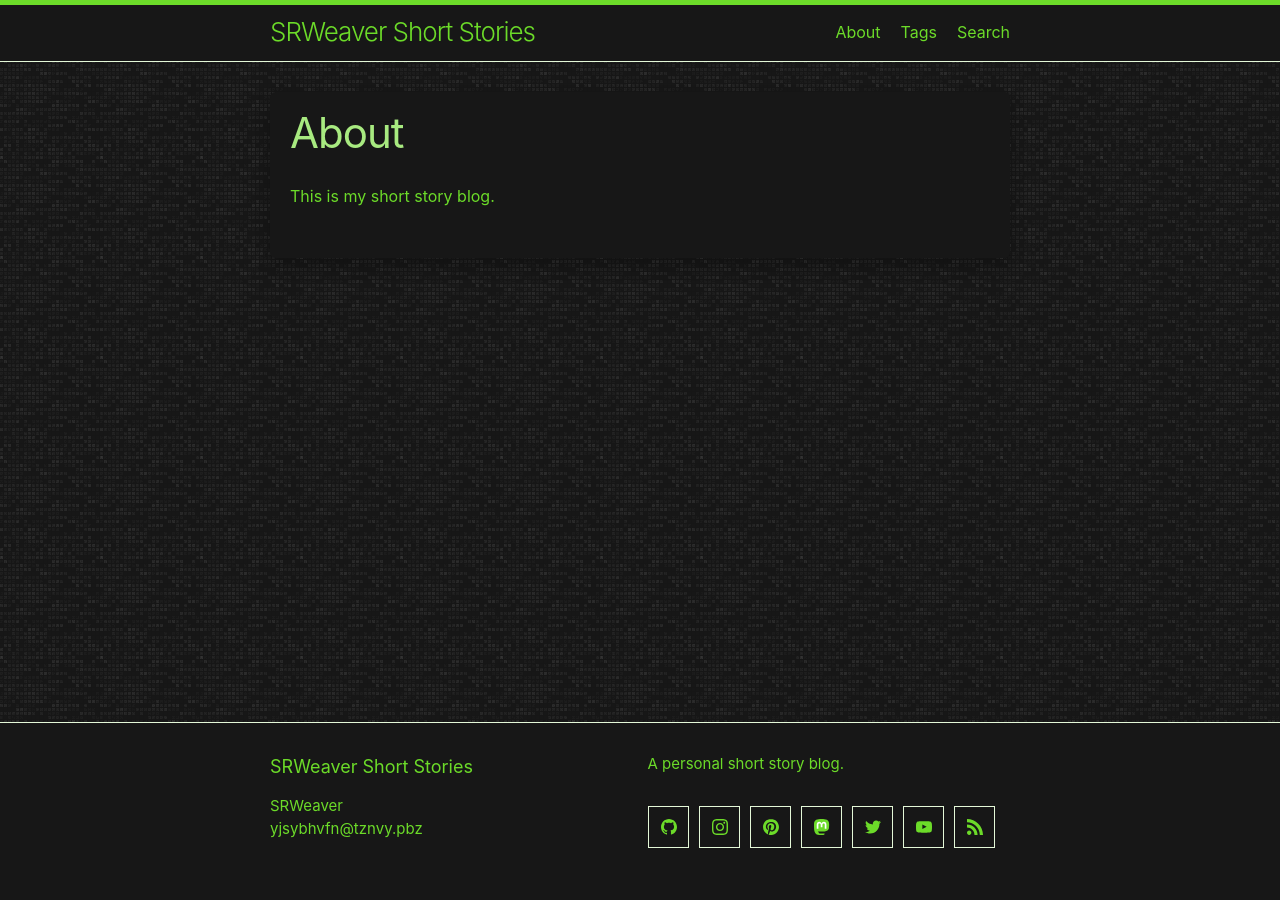
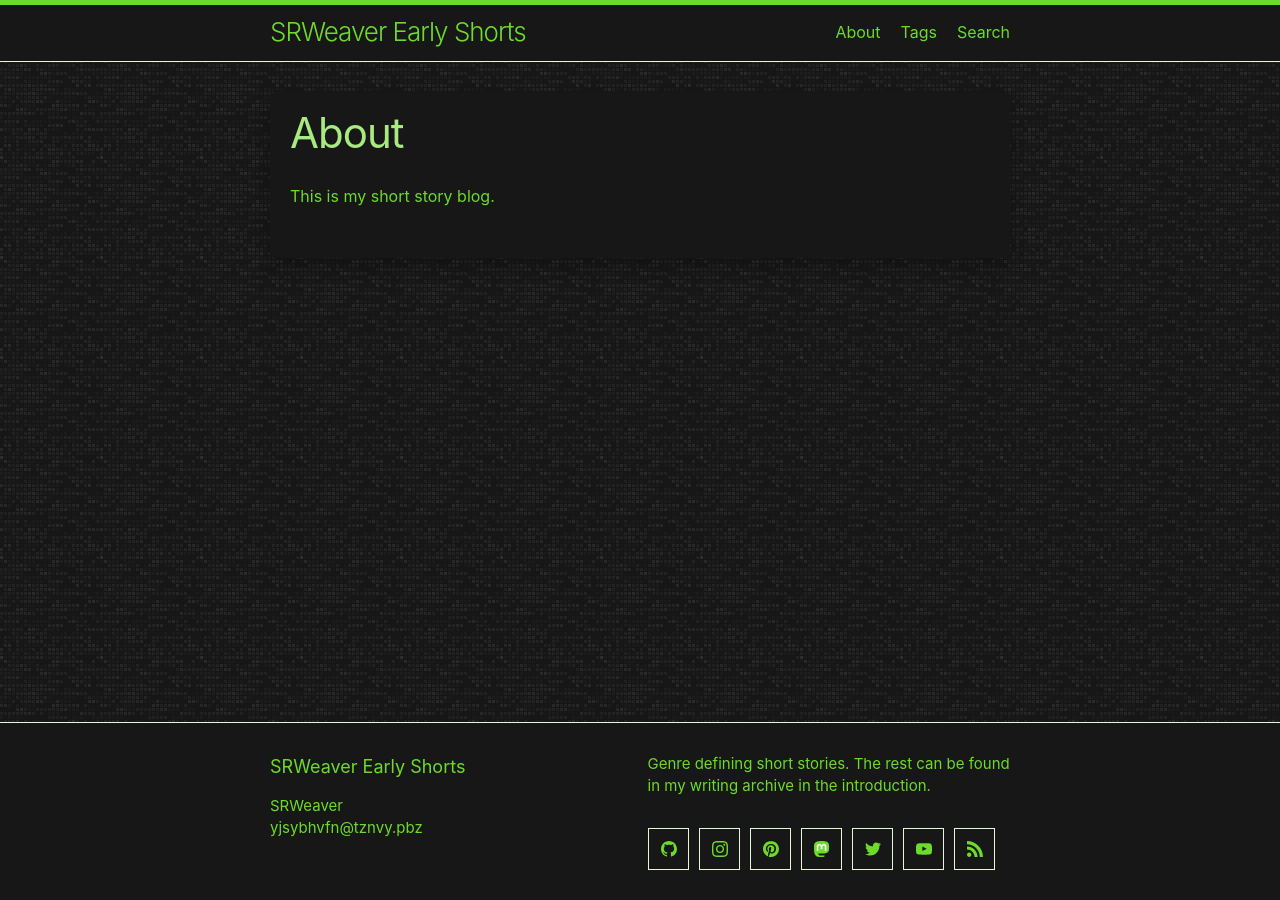
Before and after one commit to LWFlouisa/SRWeaverShorts, a Jekyll site: the page built from about.md, in a window 1280 px wide. Built offline with Jekyll 4.4.1, drawn with Linux system fonts in a browser that asks for light colours.

Commit message:
Update _config.yml

```diff
--- a/_config.yml
+++ b/_config.yml
@@ -1,10 +1,11 @@
-title: SRWeaver Short Stories
+title: SRWeaver Early Shorts
 author: SRWeaver
 email: yjsybhvfn@tznvy.pbz
 description: > # this means to ignore newlines until "show_exerpts:"
-  A personal short story blog.
+  Genre defining short stories. The rest can be found in
+  my writing archive in the introduction.
 
-show_excerpts: false # set to true to show excerpts on the homepage
+show_excerpts: true # set to true to show excerpts on the homepage
 
 # Minima date format
 # refer to http://shopify.github.io/liquid/filters/date/ if you want to customize this
```
